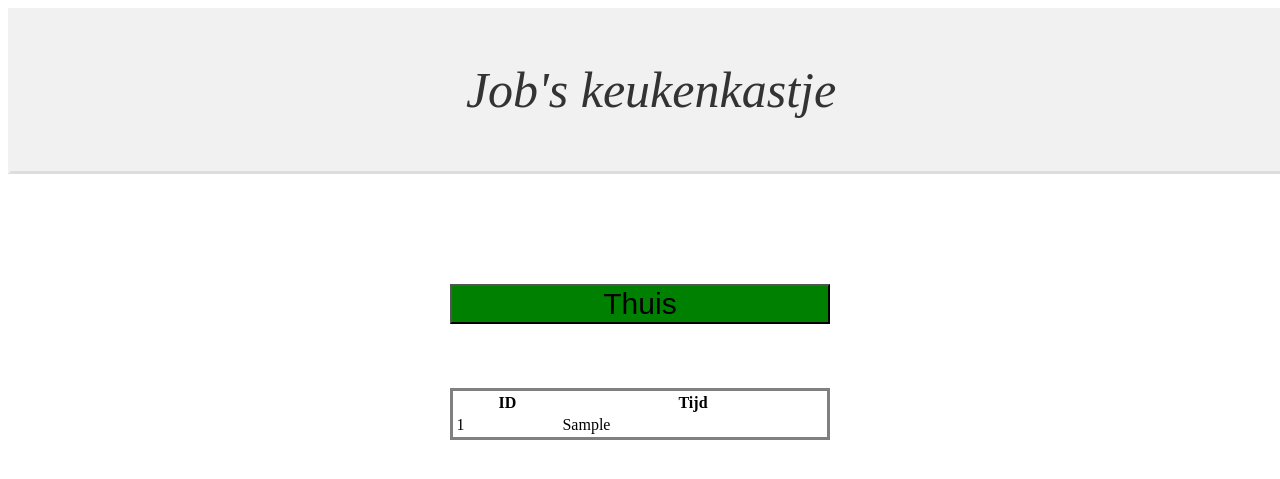
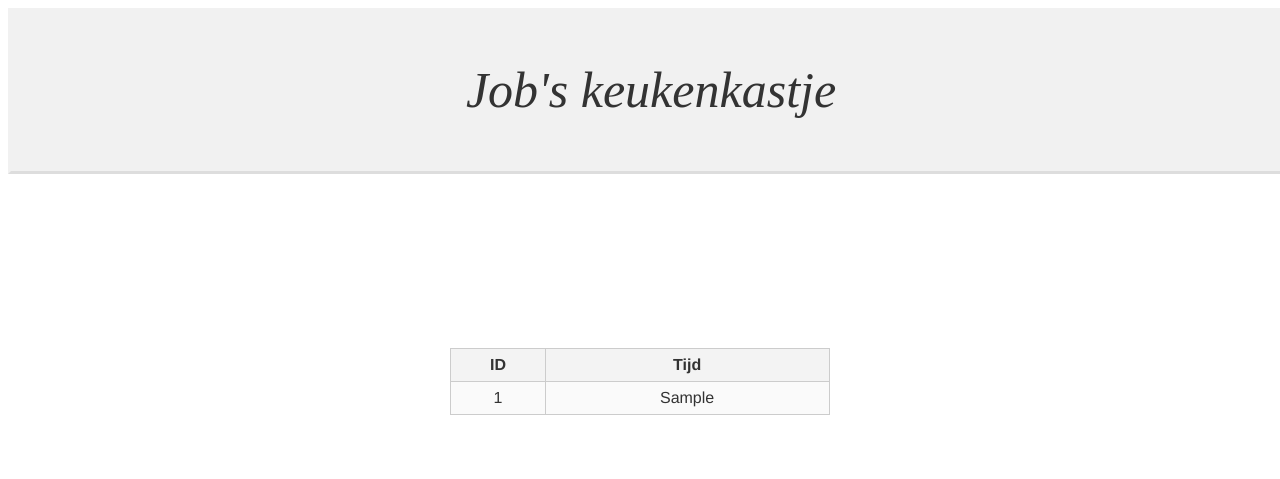
Before and after one commit to Project-Kastje/frontend-website, a PHP site: page / in a window 1280 px wide. Shown: the top 479 px of the page. Run offline with PHP 8.4, Linux system fonts and the light colour scheme; tables that the repository leaves empty or names only in its code hold one stand-in row (values such as "Sample post").

Commit message:
kijk nou hoe mooi

```diff
--- a/index.php
+++ b/index.php
@@ -5,41 +5,12 @@
     <meta http-equiv="refresh" content="4">
     <link rel="stylesheet" href="main2.css" type="text/css">
     </style>
-    <script>
-	var alarm = 0;
-	function button() {
-		if (alarm == 1) {
-			alarm = 0;
-			document.getElementById("buttontext").innerHTML = "Thuis";
-			document.getElementById("thuis").style.backgroundColor = "green";
-		} else {
-			alarm = 1;
-			document.getElementById("buttontext").innerHTML = "Weg";
-			document.getElementById("thuis").style.backgroundColor = "red";
-		}
-	}
-    </script>
 </head>
 <body>
 	<div class="header">
 		<p>Job's keukenkastje</p>
     </div>
 	<div class="headerspace"></div>
-	<div class="button">
-		<button onclick="button()" type="button" class="btn-lg btn-block btn-danger" id="thuis">
-			<p id="buttontext">Thuis</p>
-		</button>
-  </div>
-  <script>
-	if (alarm == 0) {
-		document.getElementById("buttontext").innerHTML = "Thuis";
-		document.getElementById("thuis").style.backgroundColor = "green";
-	} else {
-		document.getElementById("buttontext").innerHTML = "Weg";
-		document.getElementById("thuis").style.backgroundColor = "red";
-	}
-    </script>
-
 <?php
     $servername = "localhost";
     $username = "backend-service";
--- a/main2.css
+++ b/main2.css
@@ -28,9 +28,24 @@ button{
 .headerspace{
 	height: 150px;
 }
-table{
-  margin-top: 5%;
-  width: 30%;
-  margin-left: 35%;
-  border-style: solid;
+table {
+		margin-top: 15%;
+    color: #333; /* Lighten up font color */
+    font-family: Helvetica, Arial, sans-serif; /* Nicer font */
+		margin-left: 35%;
+    width: 30%;
+    border-collapse:
+    collapse; border-spacing: 0;
 }
+
+td, th { border: 1px solid #CCC; height: 30px; } /* Make cells a bit taller */
+
+th {
+    background: #F3F3F3; /* Light grey background */
+    font-weight: bold; /* Make sure they're bold */
+}
+
+td {
+    background: #FAFAFA; /* Lighter grey background */
+    text-align: center; /* Center our text */
+}
```
